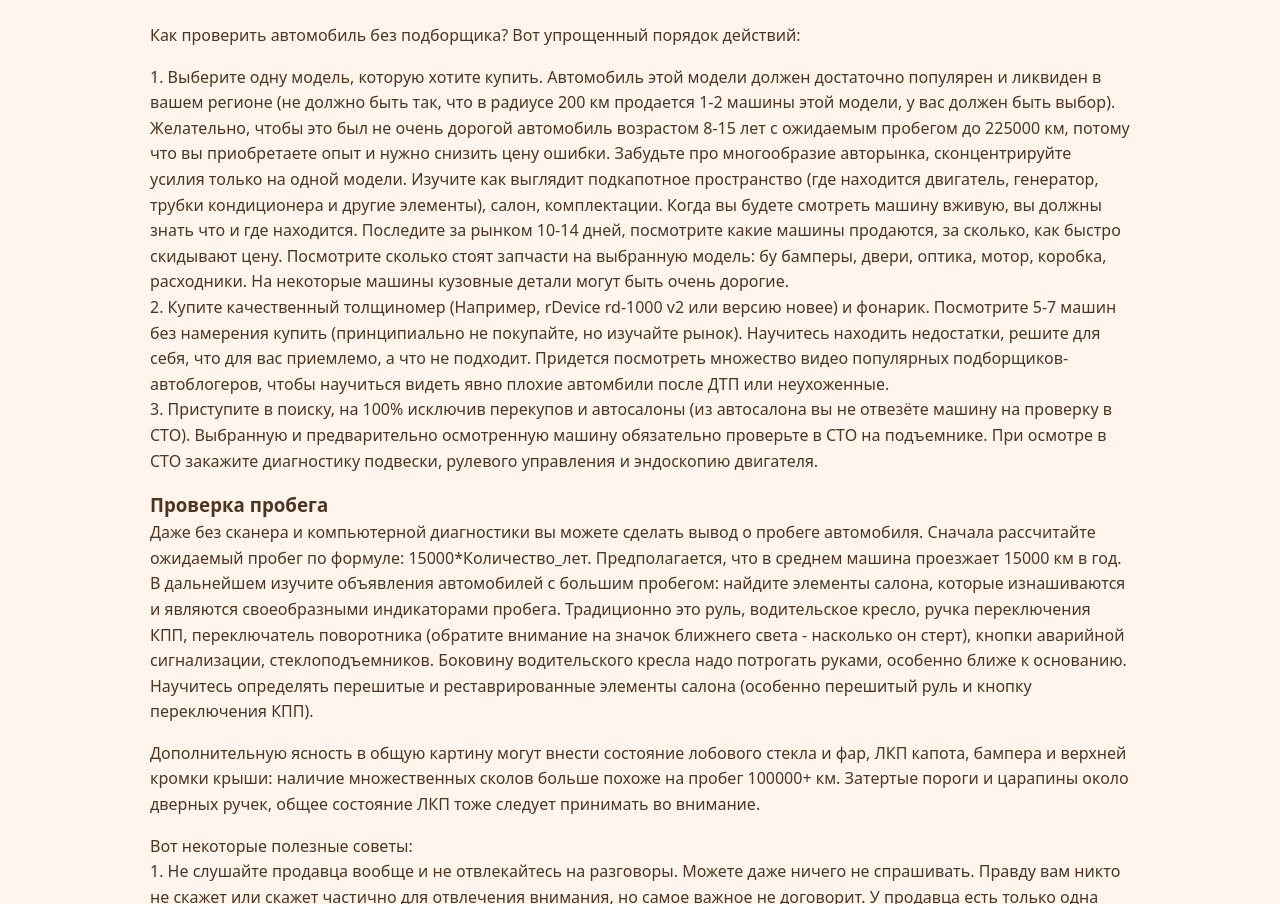
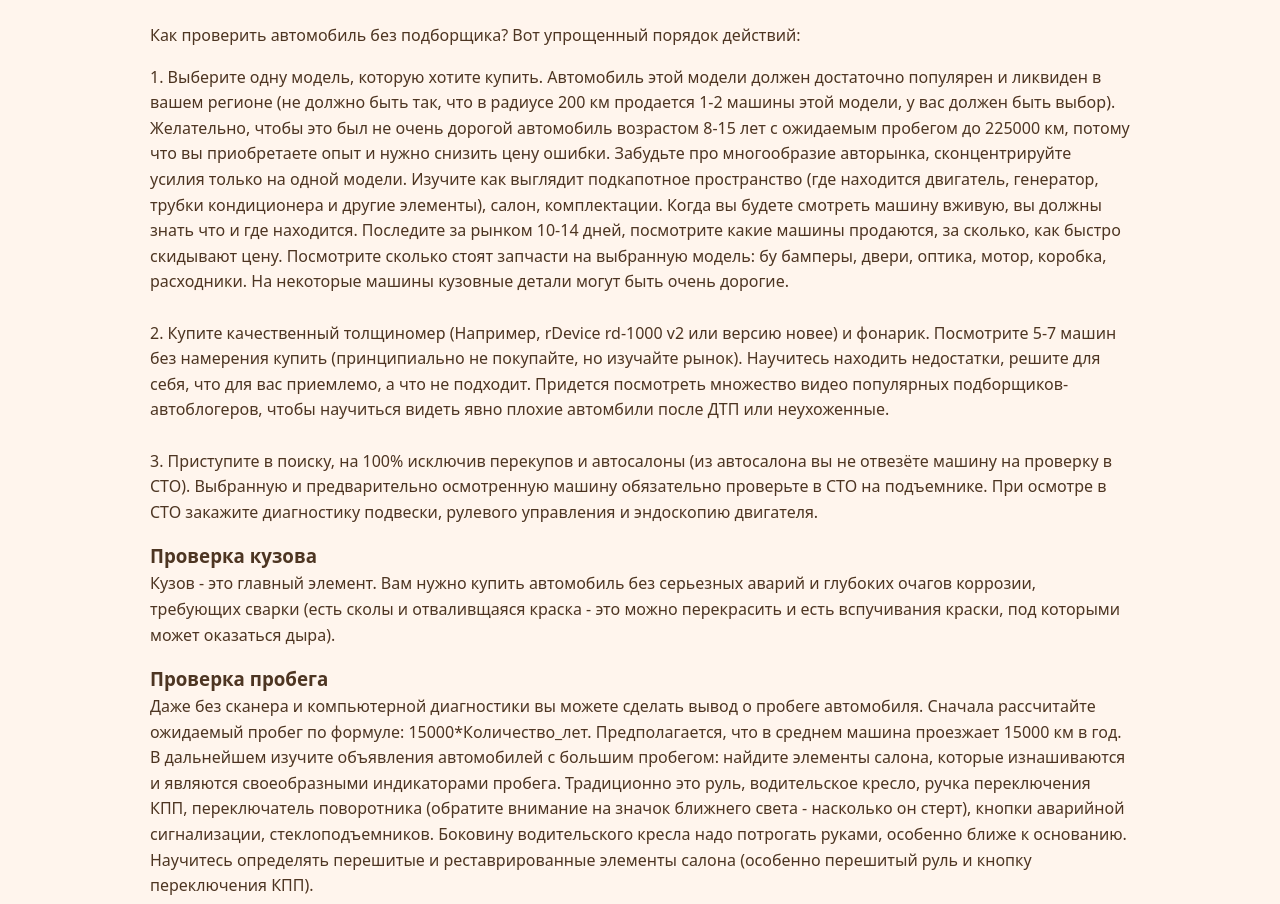
Before and after one commit to fedorov21951/neonsuns, a plain HTML site: page kak_proverit_avto_bez_podborshchika.html in a window 1280 px wide. Shown: the part 196-1100 px from the top of the page. Drawn offline with Linux system fonts and the light colour scheme.

Commit message:
Update kak_proverit_avto_bez_podborshchika.html

```diff
--- a/kak_proverit_avto_bez_podborshchika.html
+++ b/kak_proverit_avto_bez_podborshchika.html
@@ -35,9 +35,16 @@
                 <p>
                     1. Выберите одну модель, которую хотите купить. Автомобиль этой модели должен достаточно популярен и ликвиден в вашем регионе (не должно быть так, что в радиусе 200 км продается 1-2 машины этой модели, у вас должен быть выбор). Желательно, чтобы это был не очень дорогой автомобиль возрастом 8-15 лет с ожидаемым пробегом до 225000 км, потому что вы приобретаете опыт и нужно снизить цену ошибки. Забудьте про многообразие авторынка, сконцентрируйте усилия только на одной модели. Изучите как выглядит подкапотное пространство (где находится двигатель, генератор, трубки кондиционера и другие элементы), салон, комплектации. Когда вы будете смотреть машину вживую, вы должны знать что и где находится. Последите за рынком 10-14 дней, посмотрите какие машины продаются, за сколько, как быстро скидывают цену. Посмотрите сколько стоят запчасти на выбранную модель: бу бамперы, двери, оптика, мотор, коробка, расходники. На некоторые машины кузовные детали могут быть очень дорогие.
                     <br/>
+                    <br/>
                     2. Купите качественный толщиномер (Например, rDevice rd-1000 v2 или версию новее) и фонарик. Посмотрите 5-7 машин без намерения купить (принципиально не покупайте, но изучайте рынок). Научитесь находить недостатки, решите для себя, что для вас приемлемо, а что не подходит. Придется посмотреть множество видео популярных подборщиков-автоблогеров, чтобы научиться видеть явно плохие автомбили после ДТП или неухоженные.
                     <br/>
+                    <br/>
                     3. Приступите в поиску, на 100% исключив перекупов и автосалоны (из автосалона вы не отвезёте машину на проверку в СТО). Выбранную и предварительно осмотренную машину обязательно проверьте в СТО на подъемнике. При осмотре в СТО закажите диагностику подвески, рулевого управления и эндоскопию двигателя.
+                </p>
+                <h3>Проверка кузова</h3>
+                <p>
+                    Кузов - это главный элемент. Вам нужно купить автомобиль без серьезных аварий и глубоких очагов коррозии, требующих сварки (есть сколы и отваливщаяся краска - это можно перекрасить и есть вспучивания краски, под которыми может оказаться дыра).
+
                 </p>
                 <h3>Проверка пробега</h3>
                 <p>
```
